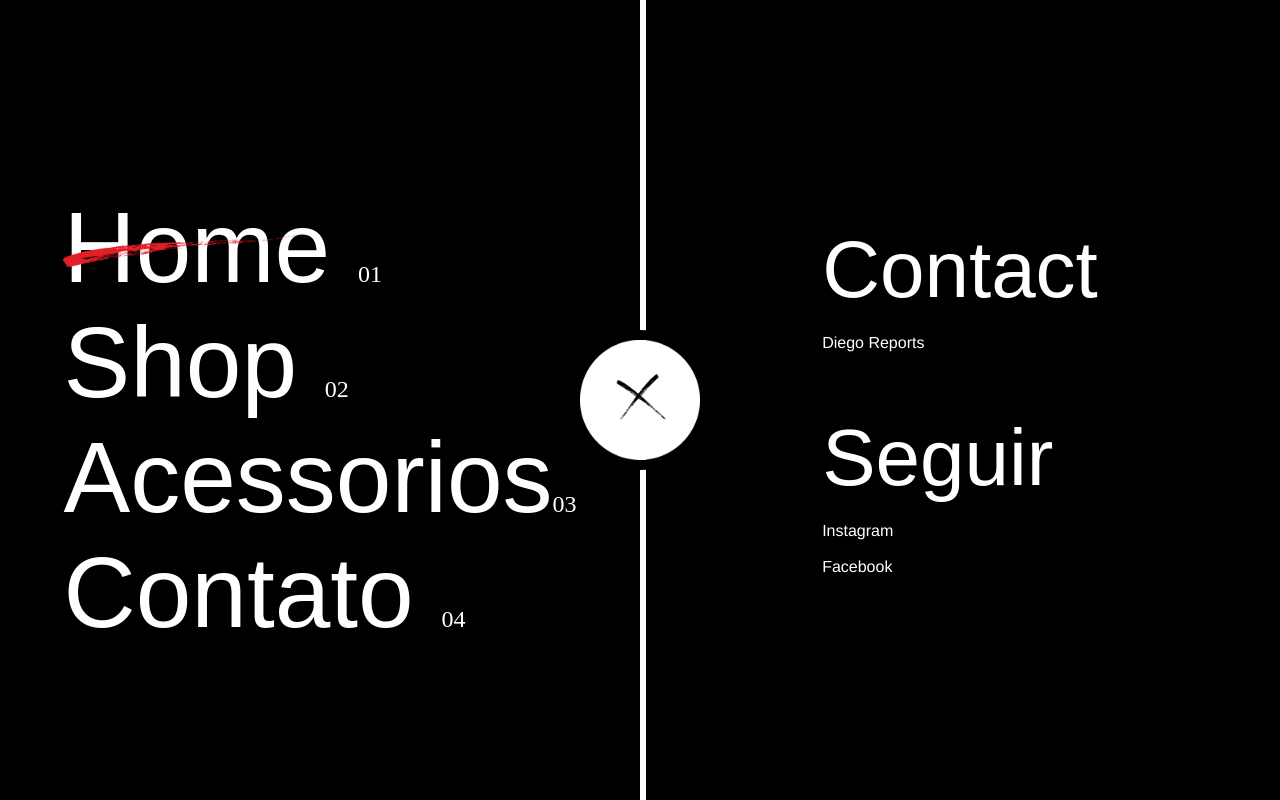
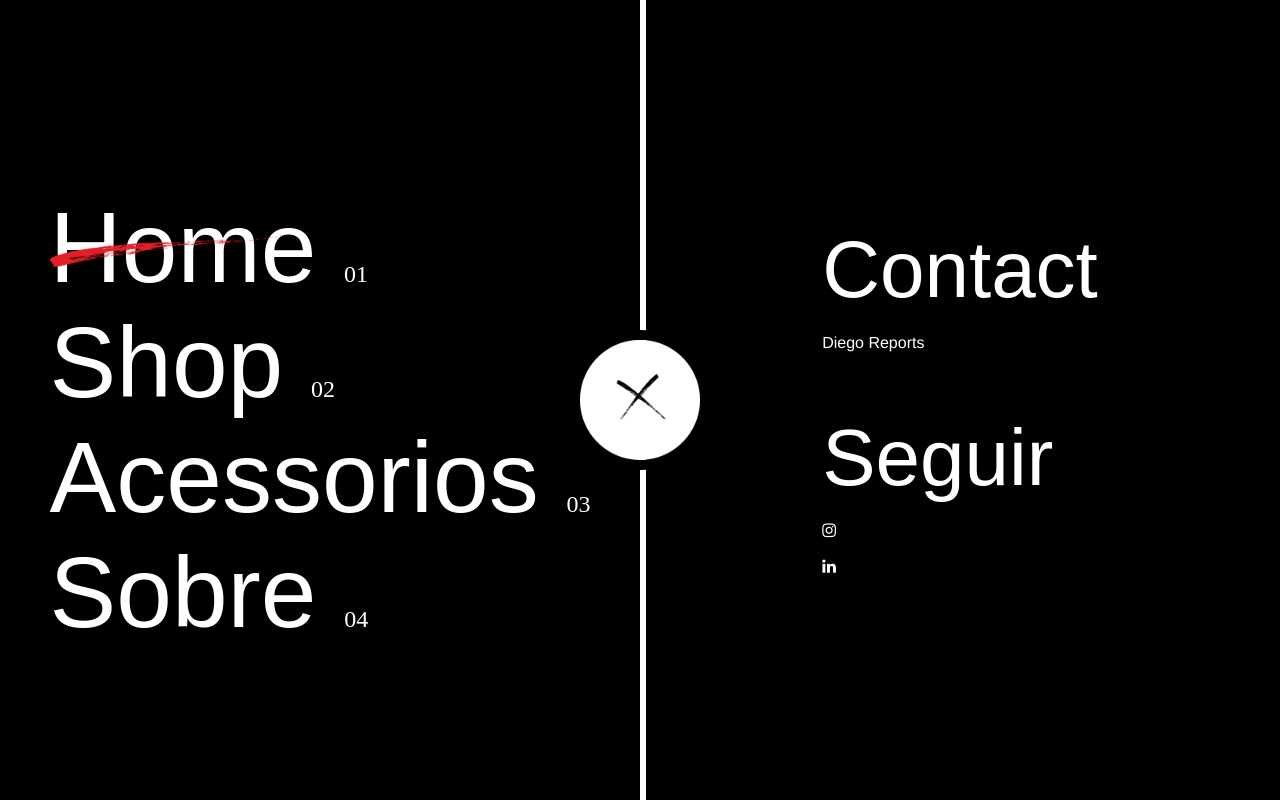
Before and after one commit to DiegoReports/FullscreenOverlay, a plain HTML site: page index.html in a window 1280 px wide. Both pictures are taken after a click on the element "menu". Drawn offline with nearby package versions, Linux system fonts and the light colour scheme; a web font is replaced by a local one.

Commit message:
Update socials

```diff
--- a/index.html
+++ b/index.html
@@ -5,6 +5,8 @@
   <meta http-equiv="X-UA-Compatible" content="IE=edge">
   <meta name="viewport" content="width=device-width, initial-scale=1.0">
   <title>FullScreen Overlay</title>
+
+  <link rel="stylesheet" href="https://cdnjs.cloudflare.com/ajax/libs/font-awesome/4.7.0/css/font-awesome.min.css">
   <link rel="stylesheet" href="style.css">
   <link rel="preconnect" href="https://fonts.gstatic.com">
   <link href="https://fonts.googleapis.com/css2?family=Stick&display=swap" rel="stylesheet">
@@ -27,10 +29,10 @@
           <a href="#">Shop <span>02</span></a>
         </div>
         <div class="menu-link">
-          <a href="#">Acessorios<span>03</span></a>
+          <a href="#">Acessorios <span>03</span></a>
         </div>
         <div class="menu-link">
-          <a href="#">Contato <span>04</span></a>
+          <a href="#">Sobre <span>04</span></a>
         </div>
       </div>
     </div>
@@ -42,8 +44,8 @@
         </div>
         <div class="socials">
           <div><span class="title">Seguir</span><br><br></div>
-          <div><span class="info">Instagram</span><br><br></div>
-          <div><span class="info">Facebook</span></div>
+          <div><span class="info"><a href="#"><i class="fa fa-instagram"></i></a><br><br></span></div>
+          <div><span class="info"><a href=""><i class="fa fa-linkedin"></i></a></span></div>
         </div>
       </div>
     </div>
--- a/style.css
+++ b/style.css
@@ -80,6 +80,11 @@ html, body {
   font-weight: lighter;
 }
 
+.socials a {
+  text-decoration: none;
+  color: #fff;
+}
+
 .mail {
   margin-bottom: 60px;
 }
```
